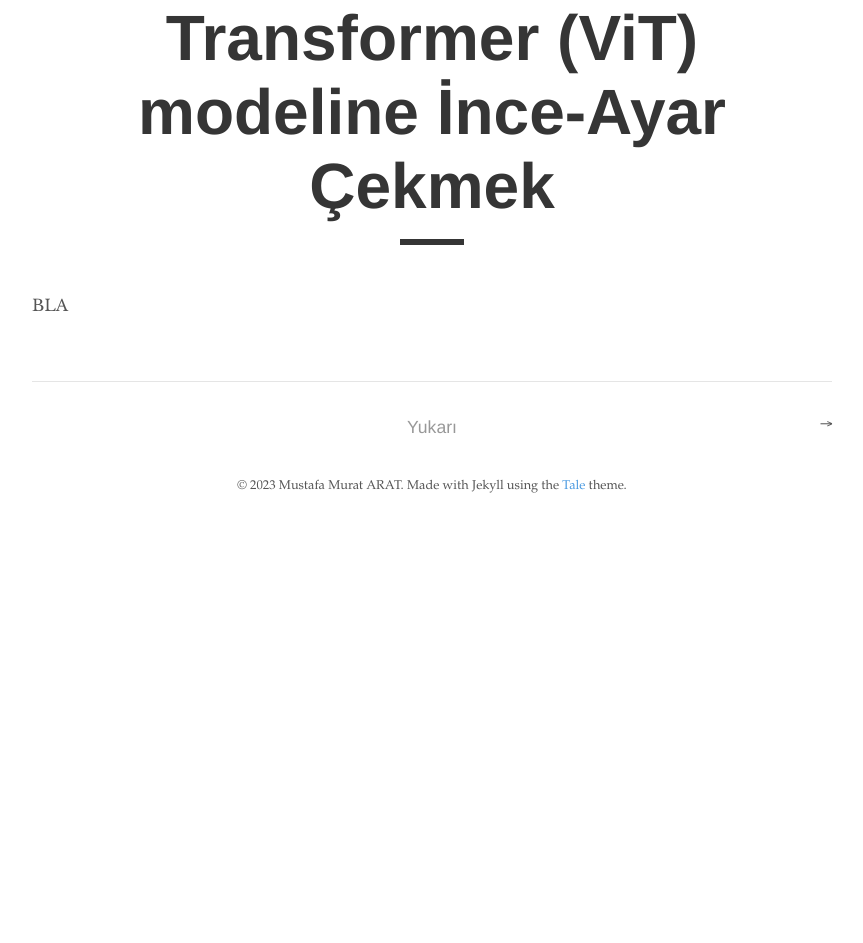
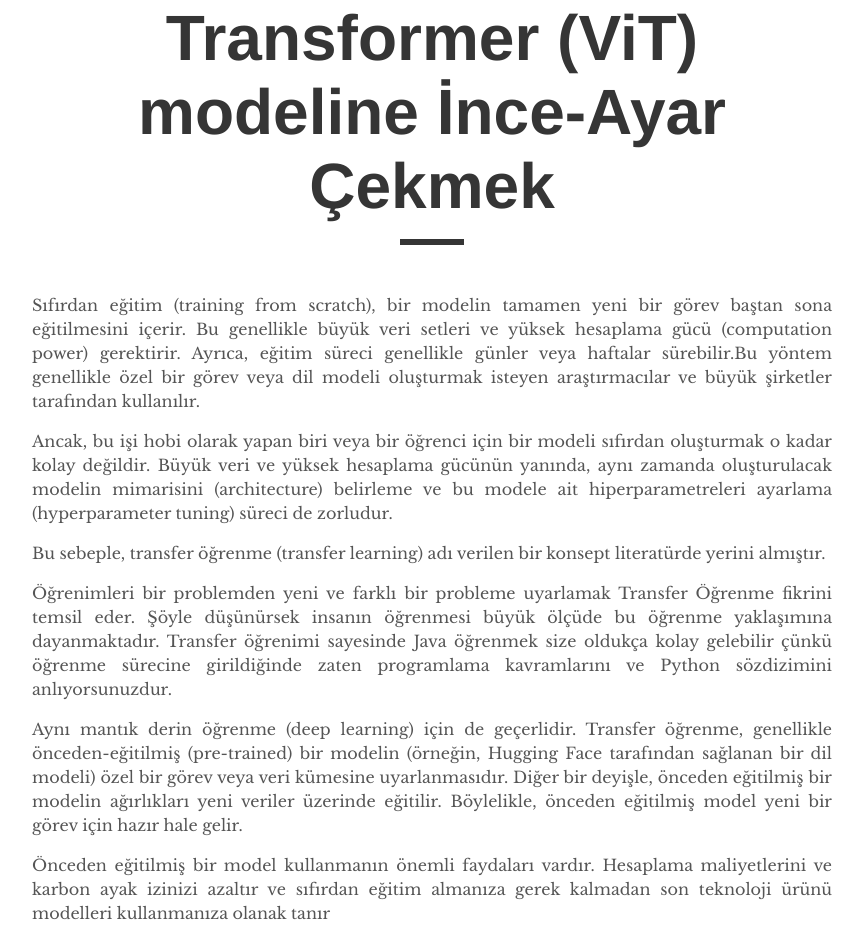
Before and after one commit to mmuratarat/turkish, a Jekyll site: the page built from _posts/2023-10-04-kvasir-v2-ViT-classifier.md, in a window 1280 px wide and 1400 px high, scrolled down 270 px. Shown: the top 943 px of the window, without its empty margins (208-1071 px from the left). Built offline with Jekyll 4.4.1, drawn with Linux system fonts in a browser that asks for light colours; nearby versions of some CDN libraries; comment, search, counter and statistics services are not loaded; before the commit the page ends 900 px from its top, so only the background shows below that; some of the changed text lies outside the part shown.

Commit message:
Update 2023-10-04-kvasir-v2-ViT-classifier.md

```diff
--- a/_posts/2023-10-04-kvasir-v2-ViT-classifier.md
+++ b/_posts/2023-10-04-kvasir-v2-ViT-classifier.md
@@ -5,4 +5,24 @@ author: "MMA"
 comments: true
 ---
 
-BLA
+Sıfırdan eğitim (training from scratch), bir modelin tamamen yeni bir görev baştan sona eğitilmesini içerir. Bu genellikle büyük veri setleri ve yüksek hesaplama gücü (computation power) gerektirir. Ayrıca, eğitim süreci genellikle günler veya haftalar sürebilir.Bu yöntem genellikle özel bir görev veya dil modeli oluşturmak isteyen araştırmacılar ve büyük şirketler tarafından kullanılır.
+
+Ancak, bu işi hobi olarak yapan biri veya bir öğrenci için bir modeli sıfırdan oluşturmak o kadar kolay değildir. Büyük veri ve yüksek hesaplama gücünün yanında, aynı zamanda oluşturulacak modelin mimarisini (architecture) belirleme ve bu modele ait hiperparametreleri ayarlama (hyperparameter tuning) süreci de zorludur.
+
+Bu sebeple, transfer öğrenme (transfer learning) adı verilen bir konsept literatürde yerini almıştır.
+
+Öğrenimleri bir problemden yeni ve farklı bir probleme uyarlamak Transfer Öğrenme fikrini temsil eder. Şöyle düşünürsek insanın öğrenmesi büyük ölçüde bu öğrenme yaklaşımına dayanmaktadır. Transfer öğrenimi sayesinde Java öğrenmek size oldukça kolay gelebilir çünkü öğrenme sürecine girildiğinde zaten programlama kavramlarını ve Python sözdizimini anlıyorsunuzdur.
+
+Aynı mantık derin öğrenme (deep learning) için de geçerlidir. Transfer öğrenme, genellikle önceden-eğitilmiş (pre-trained) bir modelin (örneğin, Hugging Face tarafından sağlanan bir dil modeli) özel bir görev veya veri kümesine uyarlanmasıdır. Diğer bir deyişle, önceden eğitilmiş bir modelin ağırlıkları yeni veriler üzerinde eğitilir. Böylelikle, önceden eğitilmiş model yeni bir görev için hazır hale gelir.
+
+Önceden eğitilmiş bir model kullanmanın önemli faydaları vardır. Hesaplama maliyetlerini ve karbon ayak izinizi azaltır ve sıfırdan eğitim almanıza gerek kalmadan son teknoloji ürünü modelleri kullanmanıza olanak tanır
+
+🤗 Hugging Face Transformers, çok çeşitli görevler için (örneğin, doğal dil işleme ve bilgisayarlı görü) önceden eğitilmiş binlerce modele erişim sağlar (https://huggingface.co/models). Önceden eğitilmiş bir model kullandığınızda, onu görevinize özel bir veri kümesi üzerinde eğitirsiniz. Bu, inanılmaz derecede güçlü bir eğitim tekniği olan ince-ayar (fine-tuning) olarak bilinir.
+
+Transformer-tabanlı modeller genellikle görevden bağımsız gövde (task-independent body) ve göreve özel kafa (task-specific head) olarak ikiye ayrılır. Genellikle görevden bağımsız kısım, Hugging Face tarafından sağlanan ağırlıklara (weights) sahiptir. Bu kısımdaki ağırlıklar dondurulmuştur ve herhangi bir güncellemeye (updates) sahip olmazlar. Göreve özel kafa'da, elinizdeki görev için ihtiyacınız kadar nöron oluşturulur ve sadece bu katmanda eğitim özel veri kümeniz kullanılarak gerçekleştirilir.
+
+![](https://github.com/mmuratarat/turkish/blob/master/_posts/images/fine_tuning_example.png?raw=true)
+
+Ancak, ince ayar, sinir ağının tamamında veya yalnızca katmanlarının bir alt kümesinde yapılabilir; bu durumda, ince ayarı yapılmayan katmanlar "dondurulur (frozen)" (geri yayılım (backpropagation) adımı sırasında güncellenmez).
+
+İşte, bu tutorial'da özel bir veri kümesi (a custom dataset) için önceden eğitilmiş bir modele ince ayar yapacaksınız.
```
